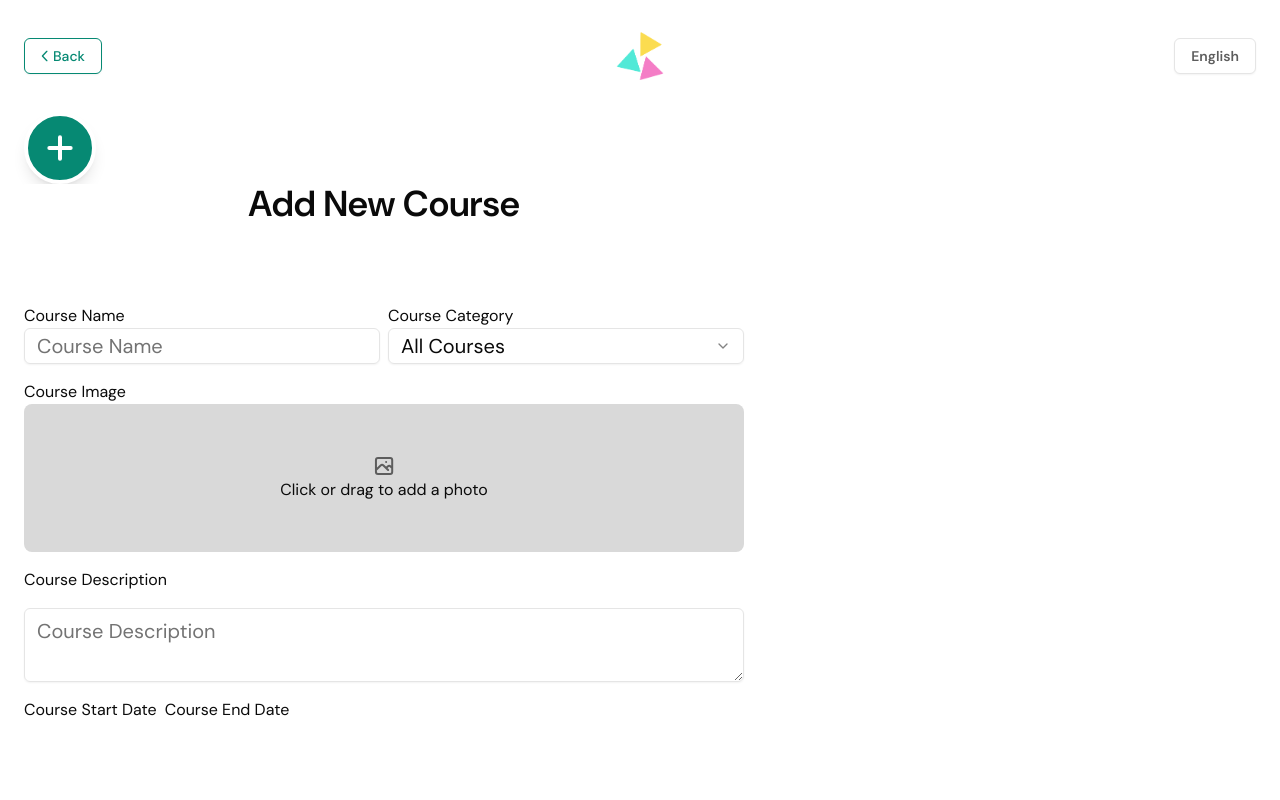
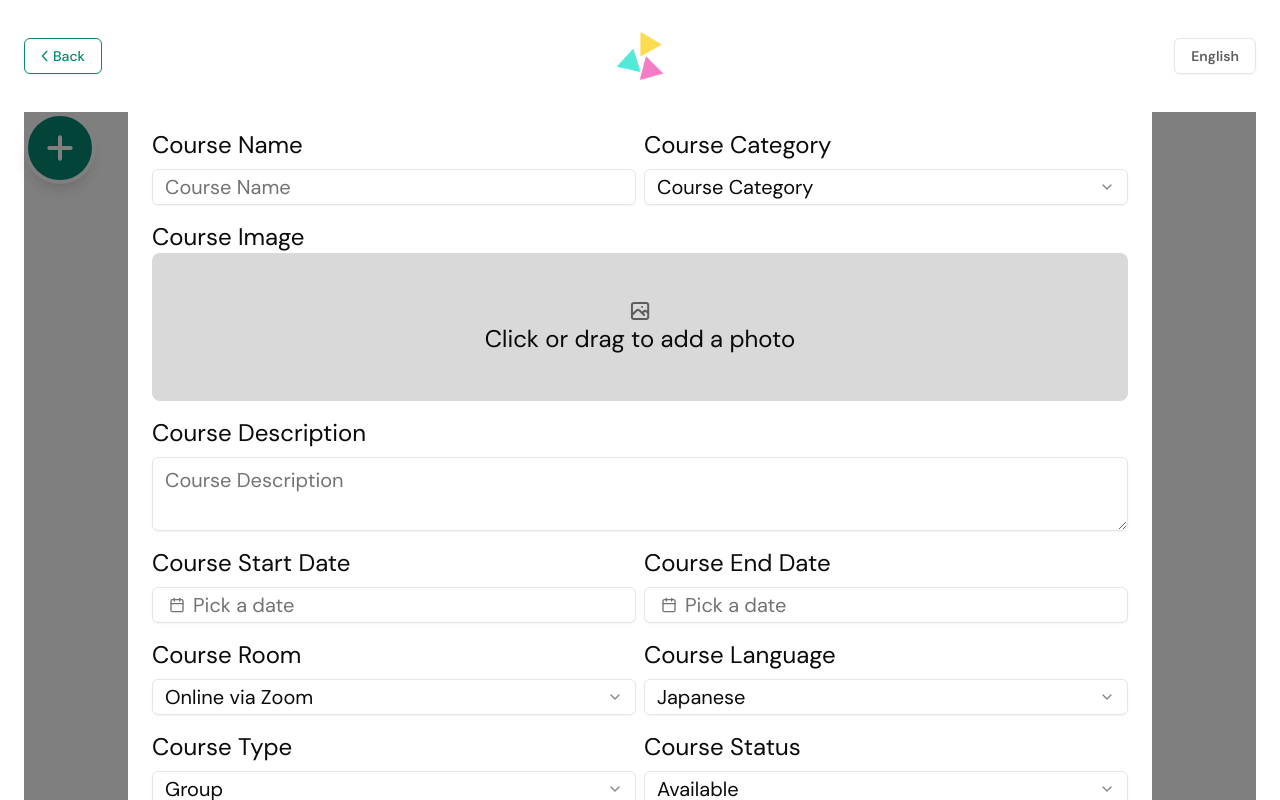
Before and after one commit to noonnofus/wchms-test, a Next.js app: page /admin/courses in a window 1280 px wide. Both pictures are taken after a click on the button 60 px from the left and 148 px from the top of the page. Built offline with nearby package versions, Linux system fonts and the light colour scheme.

Commit message:
add add new course popup

```diff
--- a/package.json
+++ b/package.json
@@ -9,6 +9,7 @@
     "lint": "next lint"
   },
   "dependencies": {
+    "@radix-ui/react-checkbox": "^1.1.4",
     "@radix-ui/react-dropdown-menu": "^2.1.5",
     "@radix-ui/react-label": "^2.1.1",
     "@radix-ui/react-popover": "^1.1.6",
--- a/src/app/admin/courses/page.tsx
+++ b/src/app/admin/courses/page.tsx
@@ -3,13 +3,22 @@ import AddCourse from "@/components/courses/add-course";
 import { useState } from "react";
 
 export default function Courses() {
-    const [showAddModal, setShowAddModal] = useState(false);
+    const [showAddPopup, setShowAddPopup] = useState(false);
     const handleAddButtonClick = () => {
-        setShowAddModal(true);
+        setShowAddPopup(true);
+    };
+    const handleClosePopup = () => {
+        setShowAddPopup(false);
     };
 
     return (
-        <div>
+        <div className="relative min-h-screen w-full">
+            {showAddPopup && (
+                <div
+                    className="absolute inset-0 bg-black opacity-50"
+                    onClick={handleClosePopup}
+                />
+            )}
             <button
                 className="flex h-[72px] w-[72px] bg-primary-green shadow-lg border-4 border-white rounded-full justify-center items-center"
                 onClick={handleAddButtonClick}
@@ -30,7 +39,11 @@ export default function Courses() {
                     />
                 </svg>
             </button>
-            {showAddModal && <AddCourse />}
+            {showAddPopup && (
+                <div className="absolute inset-0 flex justify-center items-center">
+                    <AddCourse />
+                </div>
+            )}
         </div>
     );
 }
--- a/src/components/courses/add-course.tsx
+++ b/src/components/courses/add-course.tsx
@@ -9,24 +9,52 @@ import {
     SelectValue,
 } from "@/components/ui/select";
 import { Textarea } from "../ui/textarea";
+import { DatePicker } from "../ui/date-picker";
+import { Button } from "../ui/button";
 
 const categories = ["Category 1", "Category 2"];
+const rooms = ["Online via Zoom", "Burnaby"];
+const languages = ["Japanese", "English"];
+const types = ["Group", "Individual"];
+const statuses = ["Available", "Archived", "Completed"];
 
 export default function AddCourse() {
     const [selectedCategory, setSelectedCategory] = useState<string | null>(
         null
     );
+    const [selectedRoom, setSelectedRoom] = useState<string | null>(null);
+    const [selectedLanguage, setSelectedLanguage] = useState<string | null>(
+        null
+    );
+    const [selectedType, setSelectedType] = useState<string | null>(null);
+    const [selectedStatus, setSelectedStatus] = useState<string | null>(null);
 
     const handleCourseSelect = (categoryName: string) => {
         setSelectedCategory(categoryName);
     };
 
+    const handleRoomSelect = (courseRoom: string) => {
+        setSelectedRoom(courseRoom);
+    };
+
+    const handleLanguageSelect = (courseLangauge: string) => {
+        setSelectedLanguage(courseLangauge);
+    };
+
+    const handleTypeSelect = (courseType: string) => {
+        setSelectedType(courseType);
+    };
+
+    const handleStatusSelect = (courseStatus: string) => {
+        setSelectedStatus(courseStatus);
+    };
+
     return (
-        <div className="flex flex-col gap-20 w-[720px] h-[940px] bg-white items-center justify-center">
+        <div className="flex flex-col gap-20 min-w-[80lvw] min-h-[80lvh] py-8 px-6 rounded-lg bg-white items-center justify-center">
             <h1 className="font-semibold text-4xl">Add New Course</h1>
-            <div className="flex flex-col gap-4 w-full h-full">
+            <form className="flex flex-col gap-4 w-full h-full text-2xl">
                 <div className="flex flex-row gap-2 w-full">
-                    <div className="flex-1">
+                    <div className="flex flex-col flex-1 gap-2">
                         <label htmlFor="courseName">Course Name</label>
                         <Input
                             id="courseName"
@@ -34,16 +62,13 @@ export default function AddCourse() {
                             placeholder="Course Name"
                         />
                     </div>
-                    <div className="flex-1">
+                    <div className="flex flex-col flex-1 gap-2">
                         <label htmlFor="courseCategory">Course Category</label>
                         <Select onValueChange={handleCourseSelect}>
                             <SelectTrigger>
-                                <SelectValue placeholder="All Courses" />
+                                <SelectValue placeholder="Course Category" />
                             </SelectTrigger>
                             <SelectContent>
-                                <SelectItem value="All Courses">
-                                    All Courses
-                                </SelectItem>
                                 {categories.map((category, index) => (
                                     <SelectItem key={index} value={category}>
                                         {category}
@@ -53,8 +78,9 @@ export default function AddCourse() {
                         </Select>
                     </div>
                 </div>
-                <div>
-                    <label htmlFor="courseImage">Course Image</label>
+                <div className="flex flex-col flex-1 gap-2">
+                    <label htmlFor="courseImage">
+                        Course Image
                         <div className="flex flex-col items-center justify-center bg-[#D9D9D9] h-[148px] w-full rounded-lg">
                             <svg
                                 width="26"
@@ -73,18 +99,124 @@ export default function AddCourse() {
                             </svg>
                             <p>Click or drag to add a photo</p>
                         </div>
-                    <Input id="courseImage" className="hidden"></Input>
+                    </label>
+                    <Input
+                        type="file"
+                        id="courseImage"
+                        className="hidden"
+                        accept="image/*"
+                        onChange={(e) => {
+                            const file = e.target.files
+                                ? e.target.files[0]
+                                : null;
+                            console.log(file);
+                        }}
+                    ></Input>
                 </div>
-                <label htmlFor="courseDescription">Course Description</label>
+                <div className="flex flex-col flex-1 gap-2">
+                    <label htmlFor="courseDescription">
+                        Course Description
+                    </label>
                     <Textarea
                         id="courseDescription"
                         placeholder="Course Description"
                     />
-                <div className="flex flex-row gap-2">
-                    <label htmlFor="courseStartDate">Course Start Date</label>
+                </div>
+                <div className="w-full flex flex-row gap-2">
+                    <div className="flex flex-col flex-1 gap-2">
+                        <label htmlFor="courseStartDate">
+                            Course Start Date
+                        </label>
+                        <DatePicker />
+                    </div>
+                    <div className="flex flex-col flex-1 gap-2">
                         <label htmlFor="courseEndDate">Course End Date</label>
+                        <DatePicker />
                     </div>
                 </div>
+                <div className="w-full flex flex-row gap-2">
+                    <div className="flex flex-col flex-1 gap-2">
+                        <label htmlFor="courseRoom">Course Room</label>
+                        <Select onValueChange={handleRoomSelect}>
+                            <SelectTrigger>
+                                <SelectValue placeholder="Online via Zoom" />
+                            </SelectTrigger>
+                            <SelectContent>
+                                {rooms.map((room, index) => (
+                                    <SelectItem key={index} value={room}>
+                                        {room}
+                                    </SelectItem>
+                                ))}
+                            </SelectContent>
+                        </Select>
+                    </div>
+                    <div className="flex flex-col flex-1 gap-2">
+                        <label htmlFor="courseLanguage">Course Language</label>
+                        <Select onValueChange={handleLanguageSelect}>
+                            <SelectTrigger>
+                                <SelectValue placeholder="Japanese" />
+                            </SelectTrigger>
+                            <SelectContent>
+                                {languages.map((language, index) => (
+                                    <SelectItem key={index} value={language}>
+                                        {language}
+                                    </SelectItem>
+                                ))}
+                            </SelectContent>
+                        </Select>
+                    </div>
+                </div>
+                <div className="w-full flex flex-row gap-2">
+                    <div className="flex flex-col flex-1 gap-2">
+                        <label htmlFor="coursetype">Course Type</label>
+                        <Select onValueChange={handleTypeSelect}>
+                            <SelectTrigger>
+                                <SelectValue placeholder="Group" />
+                            </SelectTrigger>
+                            <SelectContent>
+                                {types.map((type, index) => (
+                                    <SelectItem key={index} value={type}>
+                                        {type}
+                                    </SelectItem>
+                                ))}
+                            </SelectContent>
+                        </Select>
+                    </div>
+                    <div className="flex flex-col flex-1 gap-2">
+                        <label htmlFor="courseLanguage">Course Status</label>
+                        <Select onValueChange={handleStatusSelect}>
+                            <SelectTrigger>
+                                <SelectValue placeholder="Available" />
+                            </SelectTrigger>
+                            <SelectContent>
+                                {statuses.map((status, index) => (
+                                    <SelectItem key={index} value={status}>
+                                        {status}
+                                    </SelectItem>
+                                ))}
+                            </SelectContent>
+                        </Select>
+                    </div>
+                </div>
+                <div className="flex flex-col flex-1 gap-2">
+                    <label htmlFor="courseParticipants">Participants</label>
+                    <Textarea
+                        id="courseParticipant"
+                        placeholder="Enter participants' full names, ex. Kevin So, Annabelle Chen"
+                    />
+                </div>
+                <div className="w-full flex flex-row gap-2">
+                    <Button className="w-full h-full rounded-full bg-primary-green hover:bg-[#045B47] font-semibold text-xl py-4">
+                        Save
+                    </Button>
+                    <Button
+                        variant="outline"
+                        className="w-full h-full rounded-full bg-transparent border-primary-green text-primary-green hover:bg-primary-green hover:text-white font-semibold text-xl py-4"
+                    >
+                        Cancel
+                    </Button>
+                </div>
+            </form>
         </div>
     );
 }
--- a/src/components/ui/date-picker.tsx
+++ b/src/components/ui/date-picker.tsx
@@ -13,7 +13,7 @@ import {
     PopoverTrigger,
 } from "@/components/ui/popover";
 
-export function DatePickerDemo() {
+export function DatePicker() {
     const [date, setDate] = React.useState<Date>();
 
     return (
@@ -22,7 +22,7 @@ export function DatePickerDemo() {
                 <Button
                     variant={"outline"}
                     className={cn(
-                        "w-[240px] justify-start text-left font-normal",
+                        "w-full justify-start text-left font-normal text-base md:text-xl",
                         !date && "text-muted-foreground"
                     )}
                 >
```
Also changed, not shown: 1 other file (tests, documents, lock files or other folders). Lines whose indentation alone changed are shown as unchanged.
